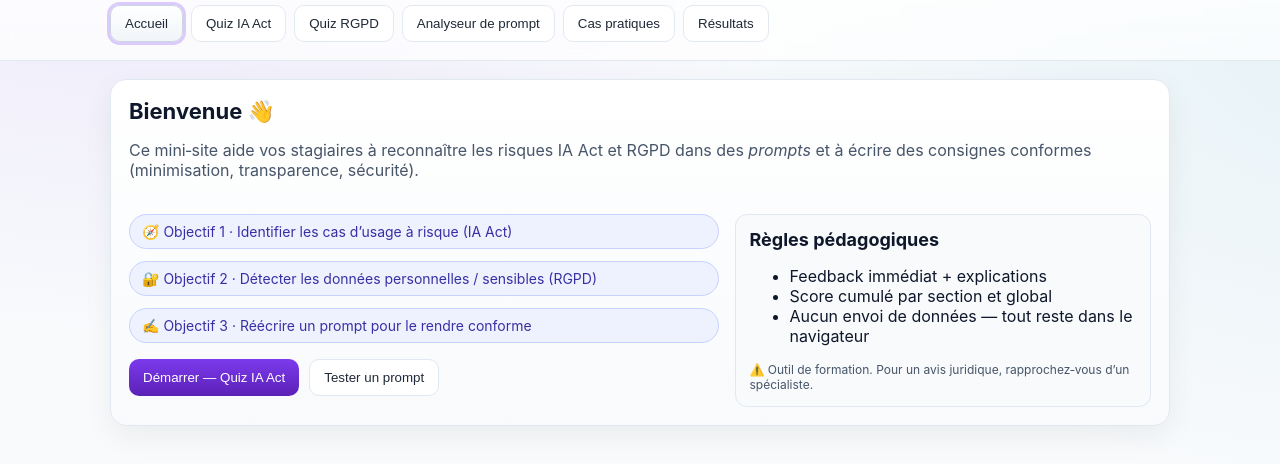
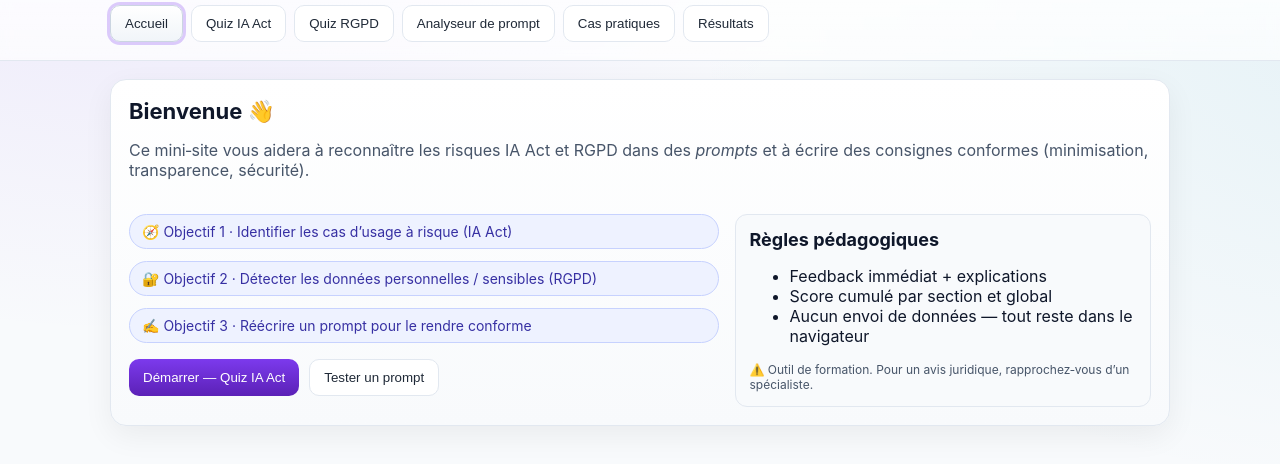
Before and after one commit to amidesordi-73/mini-site-ia-rgpd, a plain HTML site: page index.html in a window 1280 px wide. Shown: the part 64-528 px from the top of the page. Drawn offline with Linux system fonts and the light colour scheme.

Commit message:
Update text for clarity in index.html

```diff
--- a/index.html
+++ b/index.html
@@ -117,7 +117,7 @@
       <div class="card">
         <div class="hdr">
           <h2>Bienvenue 👋</h2>
-          <p class="muted">Ce mini‑site aide vos stagiaires à reconnaître les risques IA Act et RGPD dans des <em>prompts</em> et à écrire des consignes conformes (minimisation, transparence, sécurité).</p>
+          <p class="muted">Ce mini‑site vous aidera à reconnaître les risques IA Act et RGPD dans des <em>prompts</em> et à écrire des consignes conformes (minimisation, transparence, sécurité).</p>
         </div>
         <div class="cnt grid two">
           <div class="col col-7">
```
